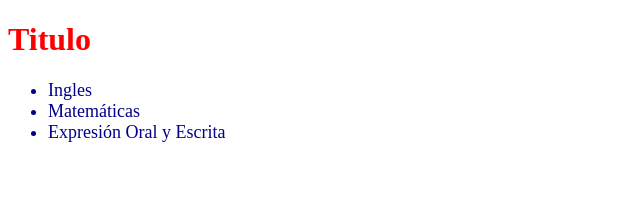
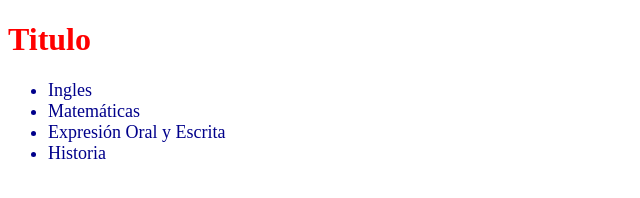
Before and after one commit to isidronoe1234/repo-Isidro, a plain HTML site: page index.html in a window 1280 px wide. Shown: the full height of the page, 0-640 px from the left. Drawn offline with Linux system fonts and the light colour scheme.

Commit message:
Update index.html

```diff
--- a/index.html
+++ b/index.html
@@ -13,6 +13,7 @@
         <li >Ingles</li>
         <li>Matemáticas</li>
         <li>Expresión Oral y Escrita</li>
+        <li>Historia</li>
     </ul>
 </body>
 </html>
```
